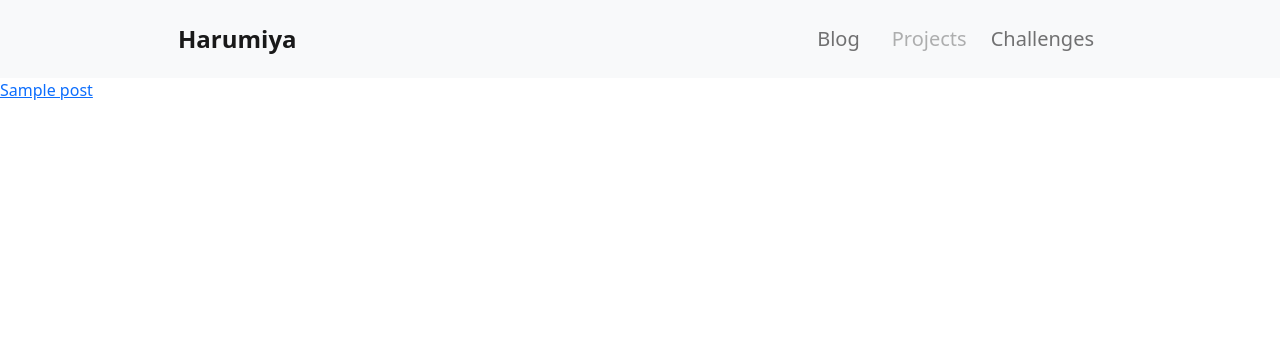
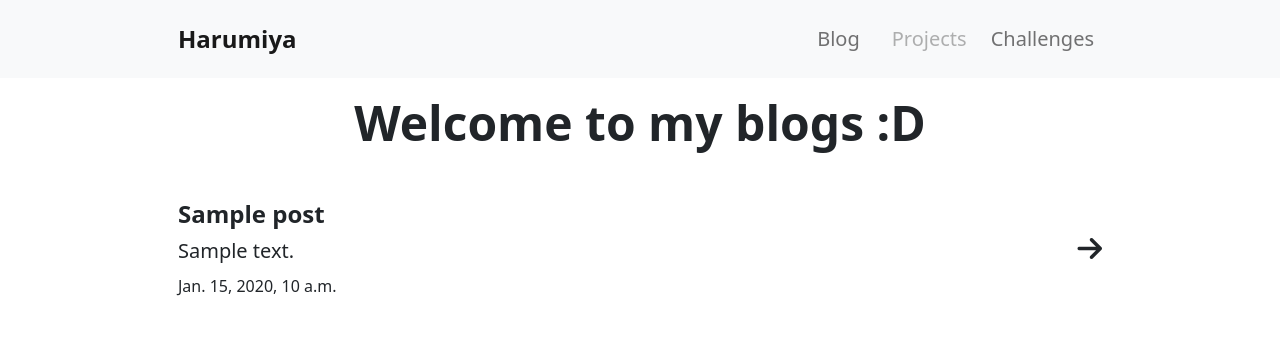
Before and after one commit to harumiya-cs/harumiya-blog, a Django app: template blog/post/templates/post/all_posts.html in a window 1280 px wide. Shown: the top 338 px of the page. Run offline with Django 4.2, Linux system fonts and the light colour scheme; tables that the repository leaves empty hold one stand-in row (values such as "Sample post"); the template is opened without the code that fills it: values that come from a table or form of the project are taken from there, most other values are stand-ins (such as "Sample title", 1, 10 or a date in 2020); some libraries are stand-ins or nearby versions.

Commit message:
style blogs main page

```diff
--- a/blog/main/templates/main/home.html
+++ b/blog/main/templates/main/home.html
@@ -77,7 +77,7 @@
             in everything including my studies. Having no one to talk to made it even more difficult and I was not
             able to tell my parents about it either since they were not particularly happy about me choosing to study abroad so they
             would probably just blame that. I distenced myself from everyone to the point where I didnt even speak for weeks
-            at all. I fortunately met some amazing people who helped me get through it all. I have since been trying
+            at all. I fortunately met some amazing people(mostly online) who helped me get through it all. I have since been trying
             to better my relationship with my parents and friends, and overall trying to follow a healthy lifestyle.
             This also reminds me of one quote thats stuck in my head:
             <span style="display: block; " class="fw-semibold">
--- a/blog/post/templates/post/all_posts.html
+++ b/blog/post/templates/post/all_posts.html
@@ -1,11 +1,43 @@
 {% extends 'main/base.html' %}
+
+<!-- Blogs Main Page -->
+
 {% block title %} blogs {% endblock %}
 
 {% block content %}
 
-  {% for post in posts %}
-  <a href="{% url 'post' post.slug %}">{{ post.title }}</a>
-  {% endfor %}
-
-
+<main class="px-2 py-3">
+  <div class="container col-lg-9">
+    <div class="d-flex flex-column">
+      <h1 class="text-center mb-5 display-5 fw-semibold">Welcome to my blogs :D</h1>
+      <div class="row g-3">
+        {% for post in posts %}
+        <a
+          href="{% url 'post' post.slug %}"
+          class="text-reset text-decoration-none">
+          <div class="d-flex align-items-start">
+            <!-- <div style="height: 7rem" class="me-md-5 me-4 col-md-2 col-3">
+              <img
+                style="object-fit: cover"
+                class="w-100 h-100"
+                src="{{ blog.blog_image.url }}"
+                alt="{{blog.title}}" />
+            </div> -->
+            <div class="col-md-9 col-8 pe-3">
+              <h2 class="fw-semibold fs-4">{{ post.title }}</h2>
+              <p class="fs-5 text-truncate mb-2">
+                {{ post.description }}
+              </p>
+              <small class="lead fs-6">{{ post.created_at }}</small>
+            </div>
+            <div class="my-auto ms-auto">
+              <i class="fa-solid fa-arrow-right fs-3"></i>
+            </div>
+          </div>
+        </a>
+        {% endfor %}
+      </div>
+    </div>
+  </div>
+</main>
 {% endblock %}
```
